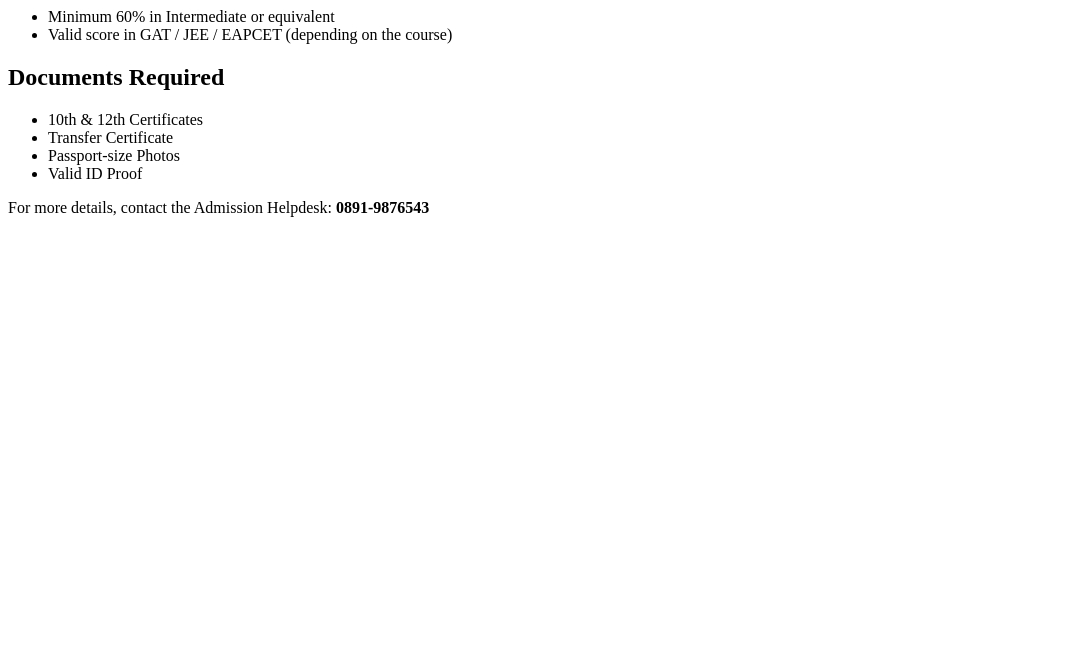
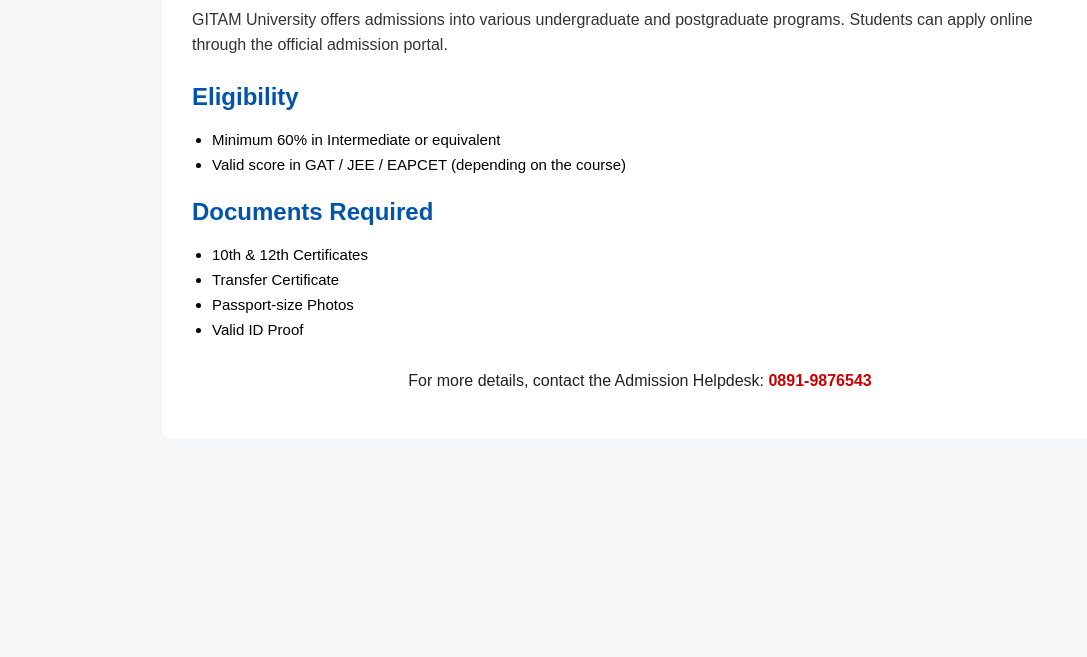
Before and after one commit to Nymisasubbu/gitamwebsite, a plain HTML site: page admissions.html in a window 1280 px wide. Shown: the part 143-800 px from the top of the page, without its empty margins (0-1087 px from the left). Drawn offline with Linux system fonts and the light colour scheme.

Commit message:
Add files via upload

```diff
--- a/admissions.html
+++ b/admissions.html
@@ -1,11 +1,65 @@
 <html>
 <head>
     <title>Admissions - GITAM University</title>
+    <style>
+        body {
+            font-family: Arial, sans-serif;
+            background-color: #f4f6f8;
+            margin: 0;
+            padding: 0;
+        }
+
+        .container {
+            width: 70%;
+            margin: 40px auto;
+            background-color: #ffffff;
+            padding: 30px;
+            border-radius: 8px;
+        }
+
+        h1 {
+            text-align: center;
+            color: #003366;
+        }
+
+        h2 {
+            color: #0055aa;
+            margin-top: 25px;
+        }
+
+        p {
+            font-size: 16px;
+            line-height: 1.6;
+            color: #333333;
+        }
+
+        ul {
+            padding-left: 20px;
+        }
+
+        li {
+            font-size: 15px;
+            margin-bottom: 8px;
+        }
+
+        .contact {
+            margin-top: 30px;
+            font-size: 16px;
+            text-align: center;
+            color: #222222;
+        }
+
+        .contact b {
+            color: #cc0000;
+        }
+    </style>
 </head>
 
 <body>
 
-<h1 align="center">Admissions</h1>
+<div class="container">
+
+    <h1>Admissions</h1>
 
     <p>
         GITAM University offers admissions into various undergraduate and postgraduate programs.
@@ -26,9 +80,11 @@
         <li>Valid ID Proof</li>
     </ul>
 
-<p>
+    <p class="contact">
         For more details, contact the Admission Helpdesk: <b>0891-9876543</b>
     </p>
 
+</div>
+
 </body>
 </html>
```
Also changed, not shown: campuslife.html (+46 -1 lines), index.html (+43 -15 lines), library.html (+39 -1 lines), placements.html (+46 -1 lines). Lines whose indentation alone changed are shown as unchanged.
